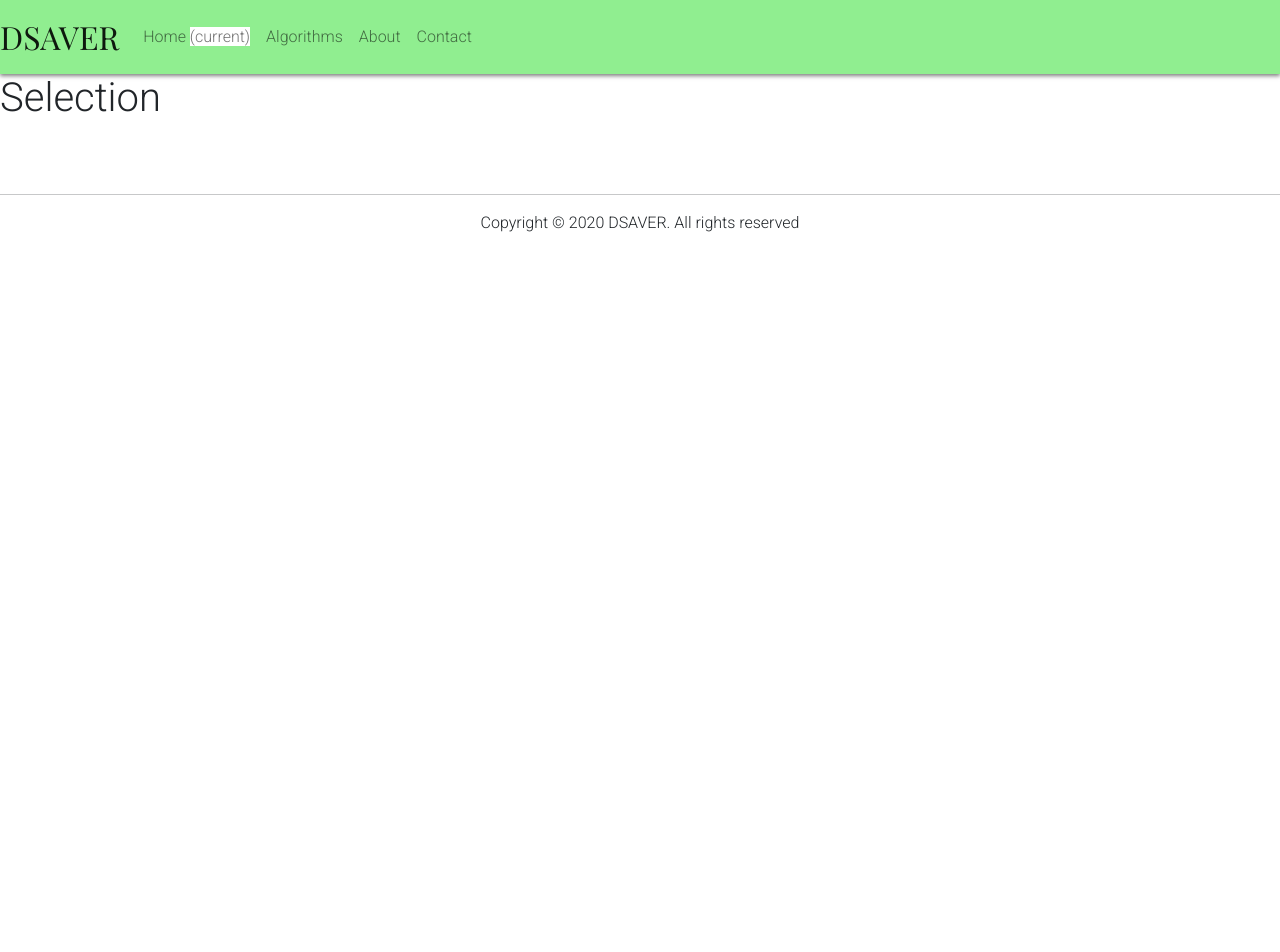
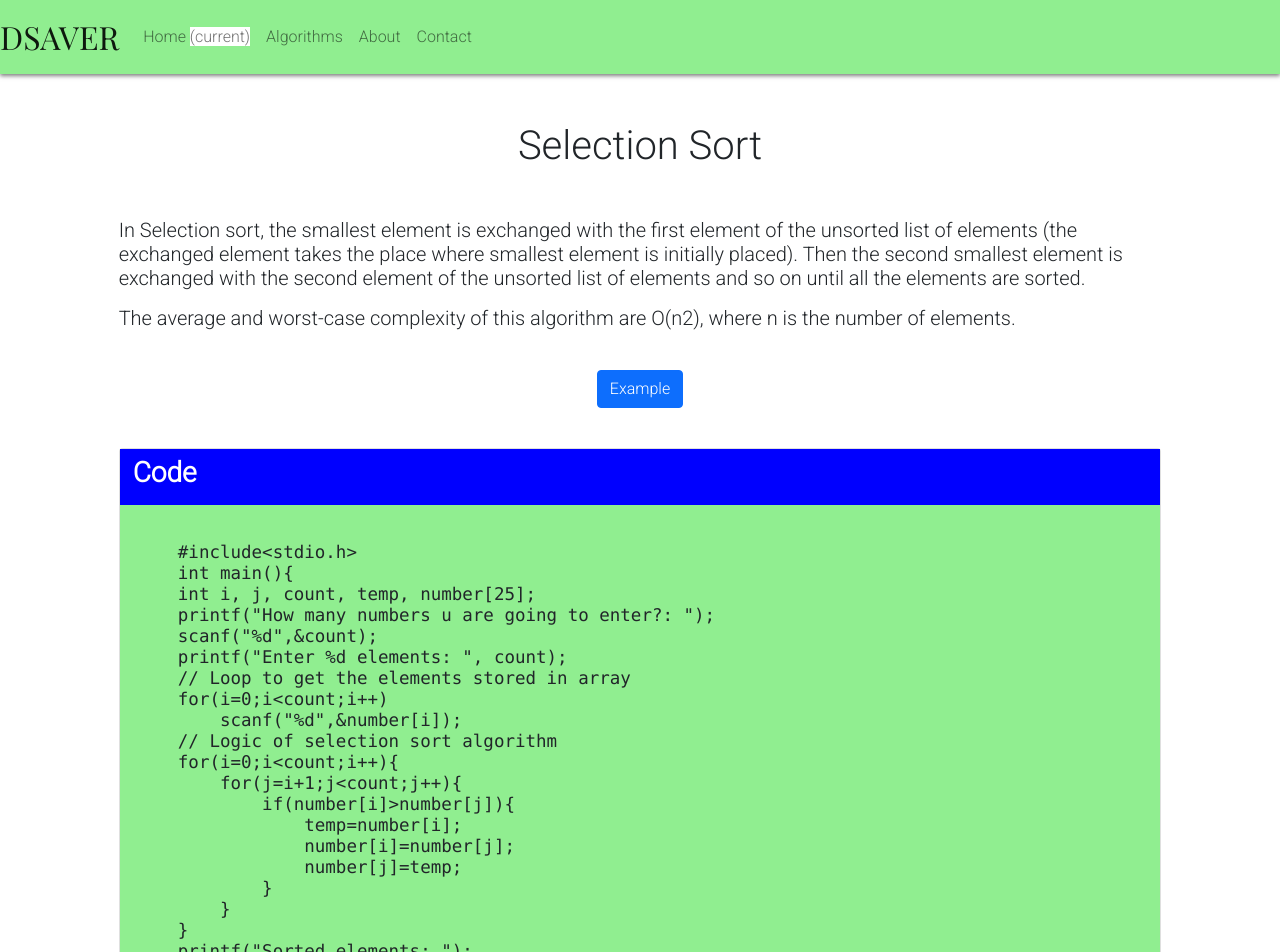
Before and after one commit to Anshul-Miglani-17/DSAVER, a React (Create React App) app: page /algorithm/Selection in a window 1280 px wide. Shown: the top 952 px of the page. Before the commit the page ends 800 px from the top, so only its background shows below. Built offline with nearby package versions, Linux system fonts and the light colour scheme.

Commit message:
ag 13oct

```diff
--- a/src/algos/Selection.jsx
+++ b/src/algos/Selection.jsx
@@ -1,9 +1,39 @@
 import React from "react";
+import Codecoll from "./Codecoll";
+import Selectioncode from "../codes/Selectioncode"
 
 const Selection = () =>{
     return(
         <>
-            <h1>Selection</h1>
+            <div className="my-5">
+                <h1 className="text-center">Selection Sort</h1>
+            </div>
+            <div className="container-fluid ">
+                <div className="row my-5">
+                    <div className="col-10 mx-auto">
+                        <h5>
+                            <p>In Selection sort, the smallest element is exchanged with the first element of the unsorted list of elements (the exchanged element takes the place where smallest element is initially placed). Then the second smallest element is exchanged with the second element of the unsorted list of elements and so on until all the elements are sorted.</p>
+                            <p>The average and worst-case complexity of this algorithm are O(n2), where n is the number of elements.</p>
+                            <br/>
+                            <div className=" d-flex justify-content-center ">
+                            <p>
+                                <button className="btn btn-primary " type="button" data-toggle="collapse" data-target="#collapseExample" aria-expanded="false" aria-controls="collapseExample">
+                                    Example
+                                </button>
+                            </p>
+                            </div>
+                            <div className="collapse" id="collapseExample">
+                                <div className="nicheWala card card-body ">
+                                    <p className="nicheWala">Entered elements: 22 0 -90 89 17<br/>Step 1: -90 0 22 89 17 (22 and -90 exchanged position)<br/>Step 2: -90 0 22 89 17 (0 is at right place, no exchange needed)<br/>Step 3: -90 0 17 89 22 (22 and 17 exchanged position)<br/>Step 4: -90 0 17 22 89 (89 and 22 exchanged position)</p>
+                                </div>
+                            </div>
+                            <br/>
+                            <Codecoll code={<Selectioncode/>}/>
+
+                        </h5>
+                    </div>
+                </div>
+            </div>
         </>
     );
 };
--- /dev/null
+++ b/src/codes/Selectioncode.jsx
@@ -0,0 +1,38 @@
+import React from "react";
+import "./Selectioncode.jsx"
+
+const Selectioncode = () => {
+    var title = String.raw`
+    #include<stdio.h>
+    int main(){
+    int i, j, count, temp, number[25];
+    printf("How many numbers u are going to enter?: ");
+    scanf("%d",&count);
+    printf("Enter %d elements: ", count);
+    // Loop to get the elements stored in array
+    for(i=0;i<count;i++)
+        scanf("%d",&number[i]);
+    // Logic of selection sort algorithm
+    for(i=0;i<count;i++){
+        for(j=i+1;j<count;j++){
+            if(number[i]>number[j]){
+                temp=number[i];
+                number[i]=number[j];
+                number[j]=temp;
+            }
+        }
+    }
+    printf("Sorted elements: ");
+    for(i=0;i<count;i++)
+        printf(" %d", number[i]);
+    return 0;
+    }
+        `;
+    return(
+        <div className="nicheWala">
+                <pre className="nicheWala"> {title} </pre>
+            </div>
+    );
+};
+
+export default Selectioncode;
```
